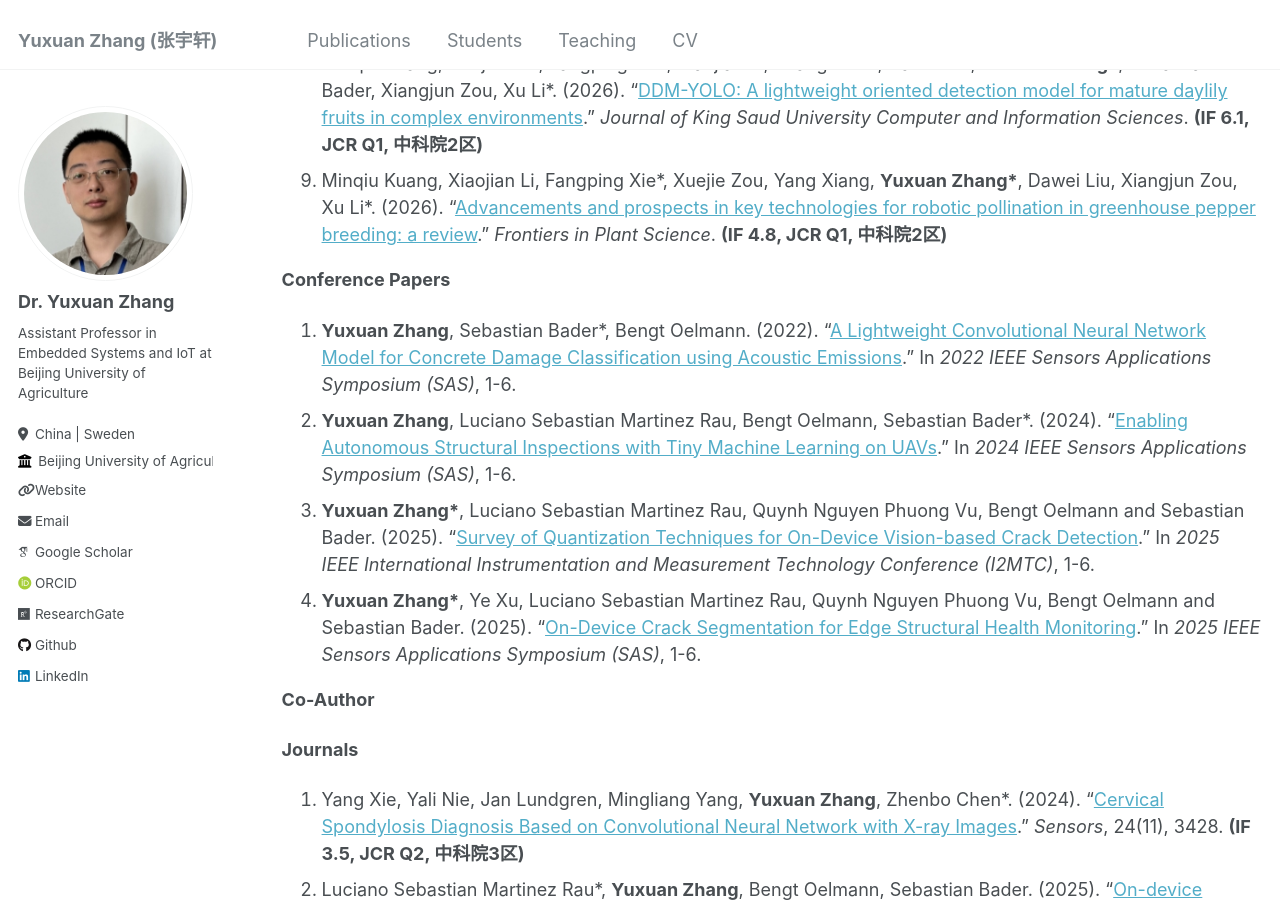
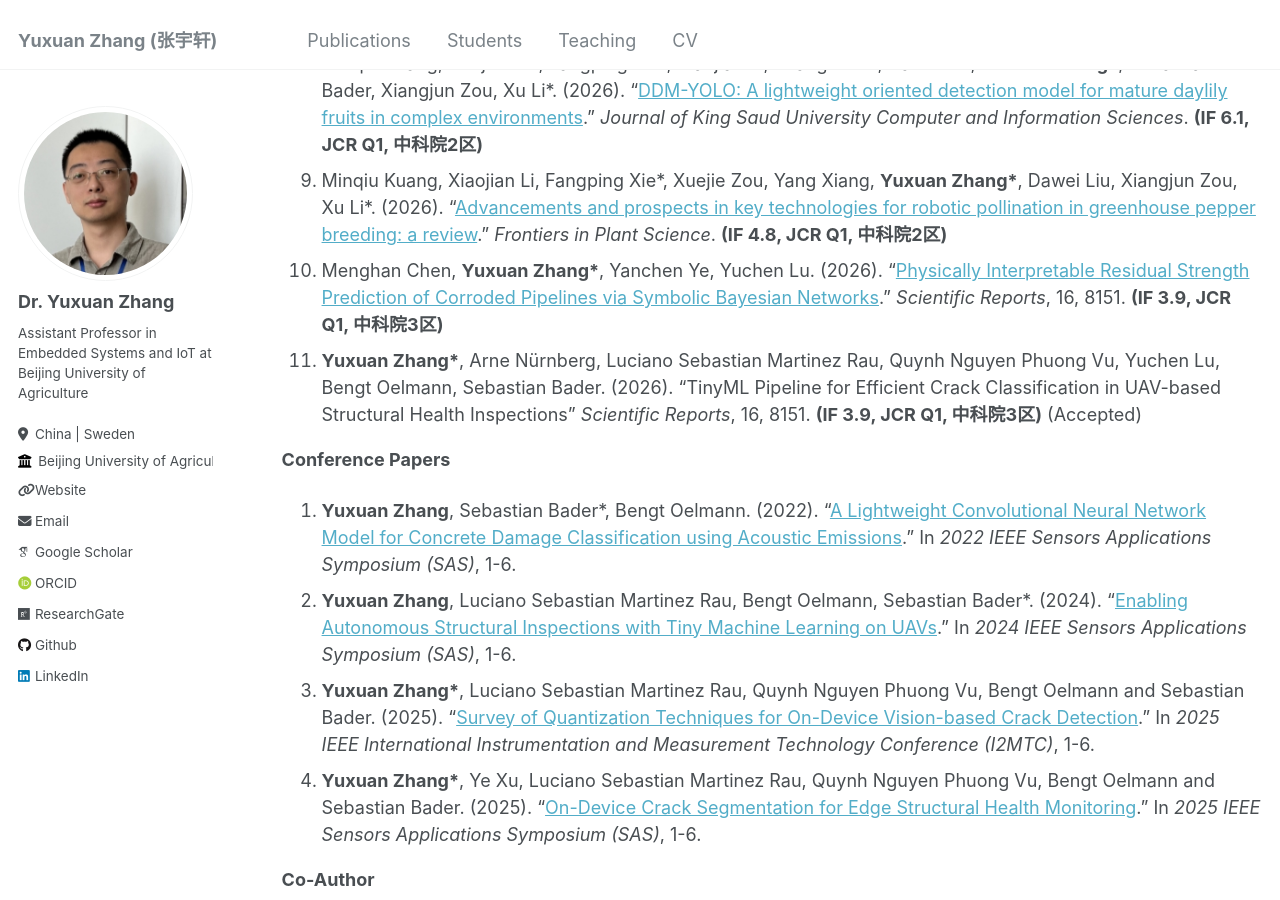
Before and after one commit to YuxuanZhang-96/YuxuanZhang-96.github.io, a Jekyll site: the page built from _pages/cv.md, in a window 1280 px wide and 900 px high, scrolled down 1431 px. Built offline with Jekyll 4.4.1, drawn with Linux system fonts in a browser that asks for light colours; some web fonts are replaced.

Commit message:
Update cv.md

```diff
--- a/_pages/cv.md
+++ b/_pages/cv.md
@@ -46,6 +46,8 @@ __Journal Papers__
 7. Yuchen Lu#, __Yuxuan Zhang#__, Hongbing Liu\*, Sebastian Bader. (2026). "[TinyLSN: A Lightweight Network for Real-Time Marine Pipeline Leakage Detection in IoT Systems](https://ieeexplore.ieee.org/document/11396923)." _IEEE Internet of Things Journal_. __(IF 8.9, JCR Q1, 中科院2区Top)__
 8. Minqiu Kuang, Xuejie Zou, Fangping Xie\*, Xiaojian Li, Shang Chen, Dawei Liu, __Yuxuan Zhang\*__, Sebastian Bader, Xiangjun Zou, Xu Li\*. (2026). "[DDM-YOLO: A lightweight oriented detection model for mature daylily fruits in complex environments](https://doi.org/10.1007/s44443-026-00559-z)." _Journal of King Saud University Computer and Information Sciences_. __(IF 6.1, JCR Q1, 中科院2区)__
 9. Minqiu Kuang, Xiaojian Li, Fangping Xie\*, Xuejie Zou, Yang Xiang, __Yuxuan Zhang\*__, Dawei Liu, Xiangjun Zou, Xu Li\*. (2026). "[Advancements and prospects in key technologies for robotic pollination in greenhouse pepper breeding: a review](https://www.frontiersin.org/journals/plant-science/articles/10.3389/fpls.2026.1778541/abstract)." _Frontiers in Plant Science_. __(IF 4.8, JCR Q1, 中科院2区)__
+10. Menghan Chen, __Yuxuan Zhang\*__, Yanchen Ye, Yuchen Lu. (2026). "[Physically Interpretable Residual Strength Prediction of Corroded Pipelines via Symbolic Bayesian Networks](https://www.nature.com/articles/s41598-026-41914-4)." _Scientific Reports_, 16, 8151. __(IF 3.9, JCR Q1, 中科院3区)__
+11. __Yuxuan Zhang\*__, Arne Nürnberg, Luciano Sebastian Martinez Rau, Quynh Nguyen Phuong Vu, Yuchen Lu, Bengt Oelmann, Sebastian Bader. (2026). "TinyML Pipeline for Efficient Crack Classification in UAV-based Structural Health Inspections" _Scientific Reports_, 16, 8151. __(IF 3.9, JCR Q1, 中科院3区)__ (Accepted)
 
 __Conference Papers__
 1. __Yuxuan Zhang__, Sebastian Bader\*, Bengt Oelmann. (2022). "[A Lightweight Convolutional Neural Network Model for Concrete Damage Classification using Acoustic Emissions](https://ieeexplore.ieee.org/document/9881386)." In _2022 IEEE Sensors Applications Symposium (SAS)_, 1-6.
```
